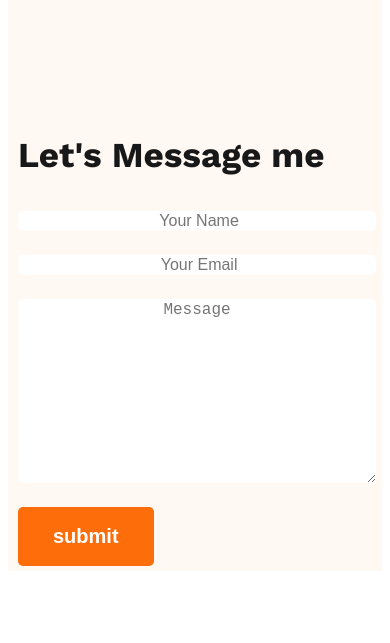
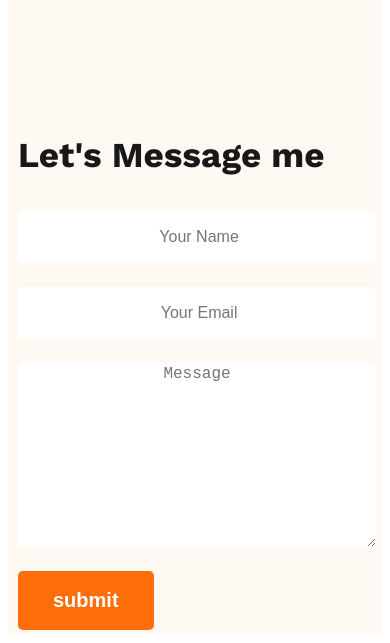
Before and after one commit to programmarimran/wev-developer-portfolio, a plain HTML site: page index.html in a window 390 px wide. Shown: the part 5972-6615 px from the top of the page. Before the commit the page ends 6551 px from the top, so only its background shows below. Drawn offline with nearby package versions, Linux system fonts and the light colour scheme.

Commit message:
added a input height responsive

```diff
--- a/style/style.css
+++ b/style/style.css
@@ -289,11 +289,13 @@ font-size: 30px;
 .foot-section {
   padding: 20px 10px 5px;
 }
-input[type=submit]{
-  display: flex;
-   justify-content: center;
-   align-items: center;
-  text-align: center;
+.form input[type=text],[type=email]{
+  height: 50px;
 }
+.foot-section .parent img{
 
 }
+input[type=submit]{
+
+
+}
```
